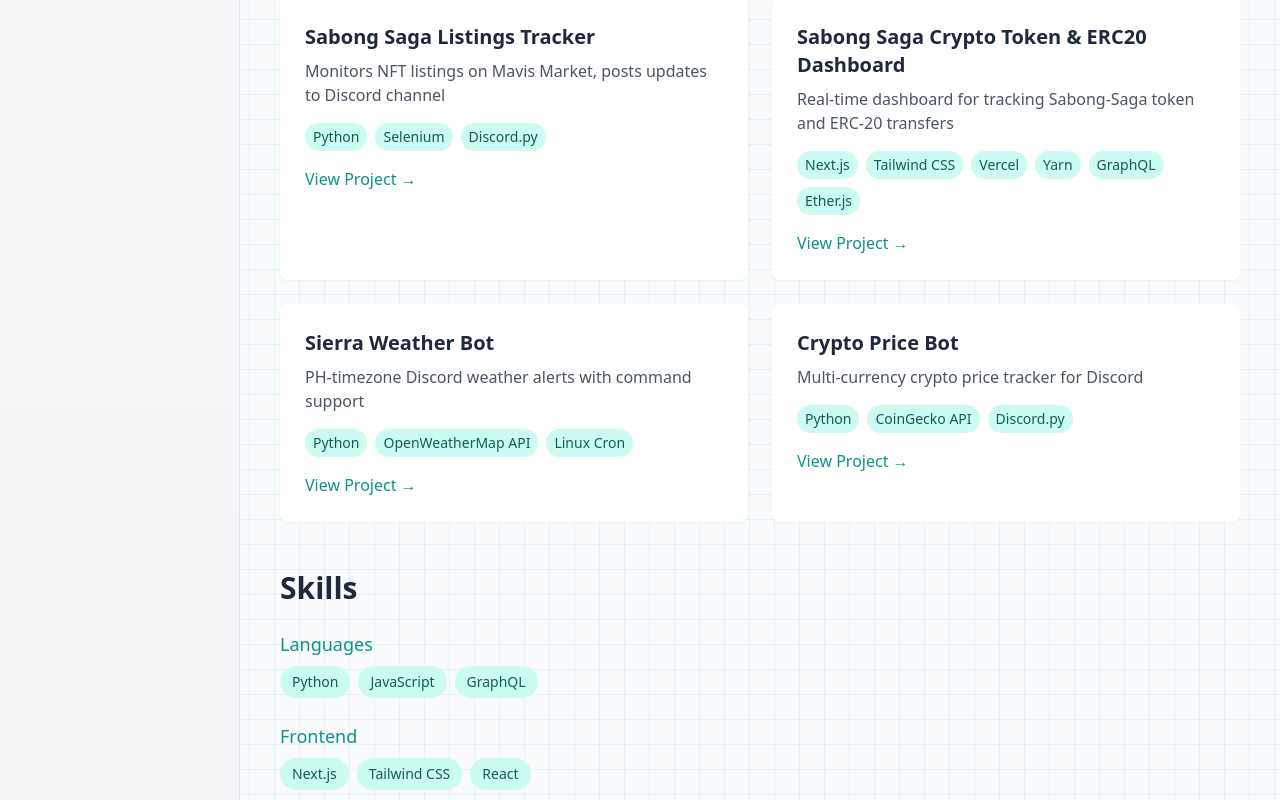
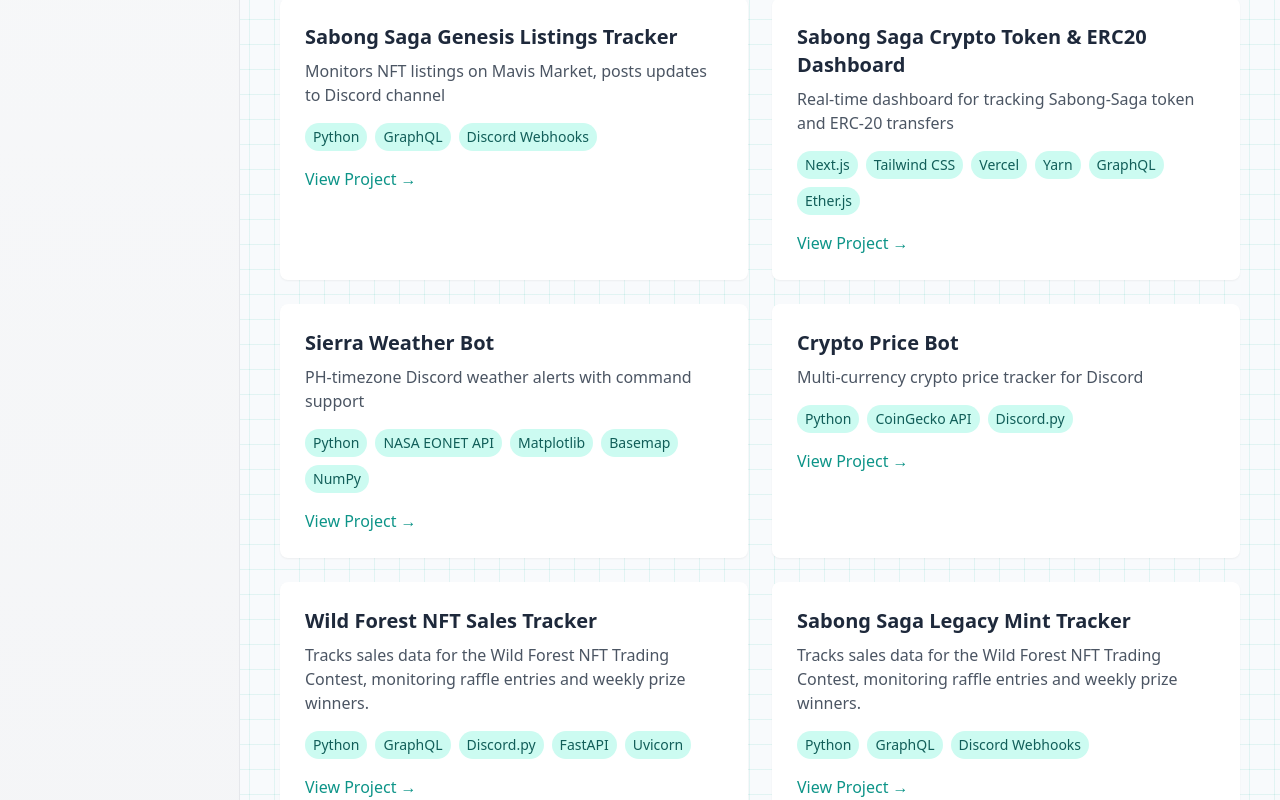
Before and after one commit to komiwalnut/portfolio, a Next.js app: page / in a window 1280 px wide. Shown: the part 1180-1980 px from the top of the page. Built offline with nearby package versions, Linux system fonts and the light colour scheme.

Commit message:
Update projects.js

```diff
--- a/src/data/projects.js
+++ b/src/data/projects.js
@@ -6,16 +6,16 @@
       link: "https://github.com/komiwalnut/ronin-wallet-tracker"
     },
     {
-      title: "Sabong Saga Sales Tracker",
+      title: "Sabong Saga Genesis Sales Tracker",
       description: "Tracks Genesis NFT sales on Mavis Market, posts updates to Discord channel",
-      tech: ["Python", "Web Scraping", "AWS Lambda"],
-      link:"https://github.com/komiwalnut/Sabungan-sales"
+      tech: ["Python", "GraphQL", "Discord Webhooks"],
+      link:"https://github.com/komiwalnut/sabong-saga-genesis-sales"
     },
     {
-      title: "Sabong Saga Listings Tracker",
+      title: "Sabong Saga Genesis Listings Tracker",
       description: "Monitors NFT listings on Mavis Market, posts updates to Discord channel",
-      tech: ["Python", "Selenium", "Discord.py"],
-      link: "https://github.com/komiwalnut/Sabungan-listings"
+      tech: ["Python", "GraphQL", "Discord Webhooks"],
+      link: "https://github.com/komiwalnut/sabong-saga-genesis-listings"
     },
     {
       title: "Sabong Saga Crypto Token & ERC20 Dashboard",
@@ -26,7 +26,7 @@
     {
       title: "Sierra Weather Bot",
       description: "PH-timezone Discord weather alerts with command support",
-      tech: ["Python", "OpenWeatherMap API", "Linux Cron"],
+      tech: ["Python", "NASA EONET API", "Matplotlib", "Basemap", "NumPy"],
       link: "https://github.com/komiwalnut/Sierra"
     },
     {
@@ -34,5 +34,17 @@
       description: "Multi-currency crypto price tracker for Discord",
       tech: ["Python", "CoinGecko API", "Discord.py"],
       link: "https://github.com/komiwalnut/discord-crypto-price-bot"
+    },
+    {
+      title: "Wild Forest NFT Sales Tracker",
+      description: "Tracks sales data for the Wild Forest NFT Trading Contest, monitoring raffle entries and weekly prize winners.",
+      tech: ["Python", "GraphQL", "Discord.py", "FastAPI", "Uvicorn"],
+      link: "https://github.com/komiwalnut/wild-forest-nft-sales-tracker"
+    },
+    {
+      title: "Sabong Saga Legacy Mint Tracker",
+      description: "Tracks sales data for the Wild Forest NFT Trading Contest, monitoring raffle entries and weekly prize winners.",
+      tech: ["Python", "GraphQL", "Discord Webhooks"],
+      link: "https://github.com/komiwalnut/sabong-saga-legacy-mint-tracker"
     }
   ];
```
